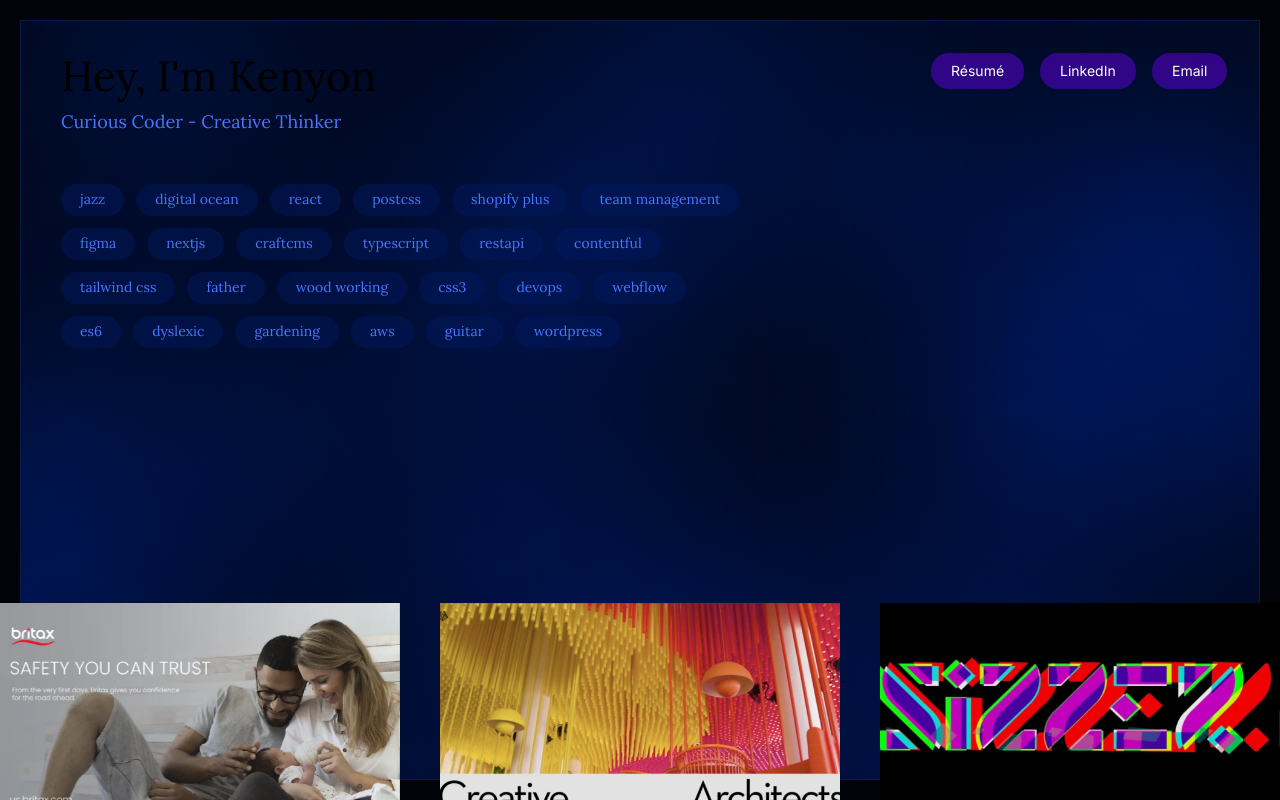
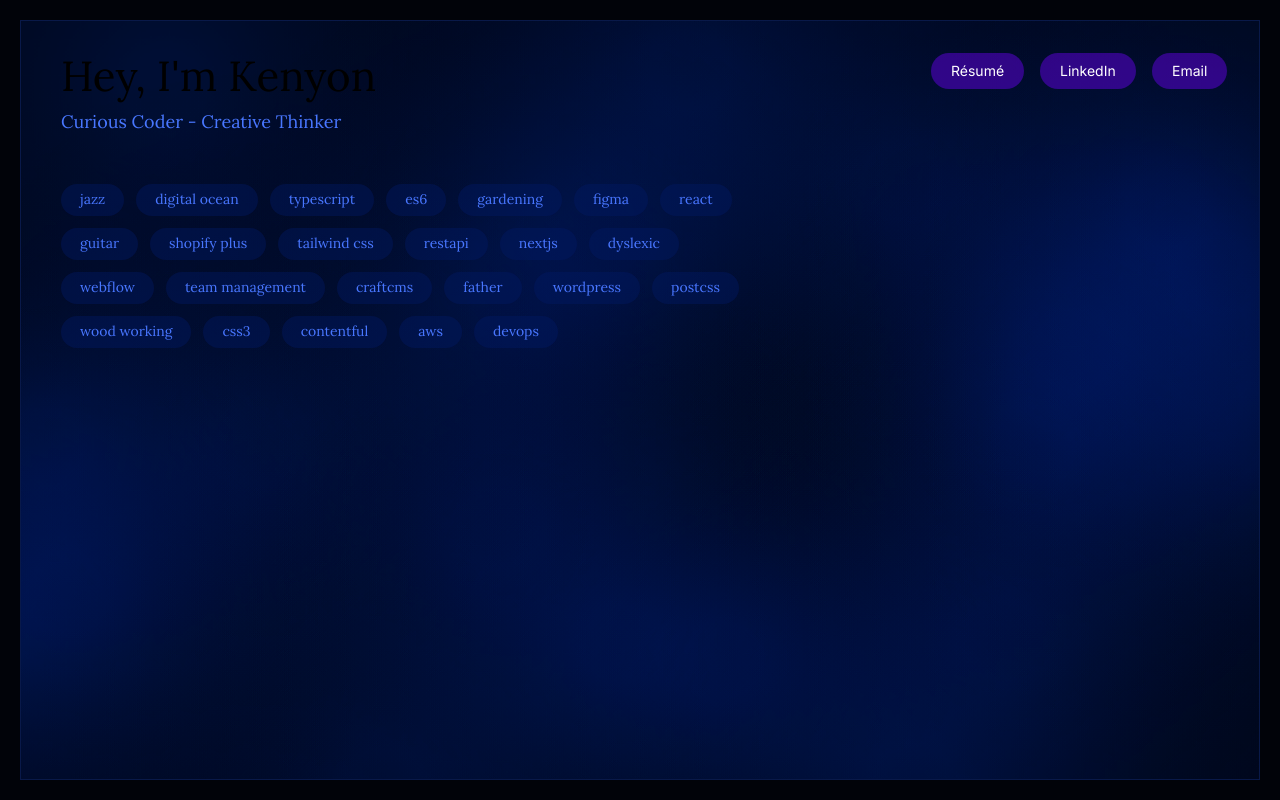
Before and after one commit to knynkwl/Portfolio, a Next.js app: page / in a window 1280 px wide. Built offline with nearby package versions, Linux system fonts and the light colour scheme.

Commit message:
portfolio

```diff
--- a/src/components/Content.tsx
+++ b/src/components/Content.tsx
@@ -49,9 +49,7 @@ const Content = () => {
         <ActionLinks showContent={showContent} />
       </div>
 
-
       <Background />
-      <Projects showContent={showContent}/>
     </div>
   )
 }
```
